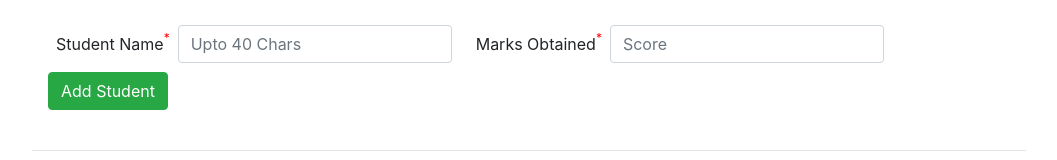
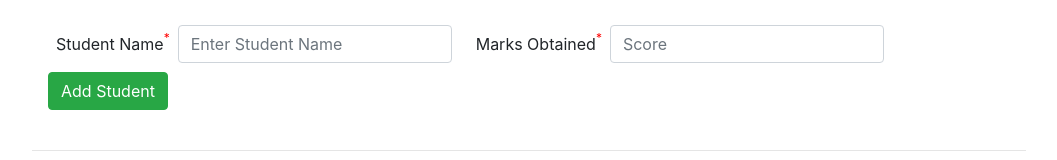
Before and after one commit to vivmehra/studentlist, a React (Create React App) app: page / in a window 1280 px wide. Shown: the top 160 px of the page, without its empty margins (111-1168 px from the left). Built offline with nearby package versions, Linux system fonts and the light colour scheme.

Commit message:
Fixed some issues

```diff
--- a/src/StudentItem.jsx
+++ b/src/StudentItem.jsx
@@ -101,7 +101,7 @@ export default class StudentItem extends Component {
 							ref={(input) => {
 								this.studentNameField = input;
 							}}
-							maxLength = '40'
+							maxLength = '255'
 						/>
 							</td>
 							<td>
@@ -114,7 +114,7 @@ export default class StudentItem extends Component {
 							ref={(input) => {
 								this.scoreField = input;
 							}}
-							maxLength = '3'
+							maxLength = '5'
 						/>
 							</td>
 							<td>
--- a/src/StudentList.css
+++ b/src/StudentList.css
@@ -5,6 +5,7 @@
 
 .dividetds td{
 	width: 38% !important;
+	word-break: break-all;
 }
 #main-container {
 	width: 80% !important;
--- a/src/StudentList.jsx
+++ b/src/StudentList.jsx
@@ -114,13 +114,13 @@ export default class StudentList extends Component {
 							type="text"
 							id="sname"
 							className="form-control"
-							placeholder="Upto 40 Chars"
+							placeholder="Enter Student Name"
 							onChange={(e) => this.onChangeHandler(e)}
 							onKeyPress={(e) => this.handleKeyPress(e)}
 							ref={(input) => {
 								this.studentNameField = input;
 							}}
-							maxLength = '40'
+							maxLength = '255'
 						/>
 					</div>
 					<div className="form-group mx-sm-3 mb-2">
@@ -137,7 +137,7 @@ export default class StudentList extends Component {
 							ref={(input) => {
 								this.scoreField = input;
 							}}
-							maxLength = '3'
+							maxLength = '5'
 						/>
 					</div>
 					<button type="button" onClick={(e) => this.addStudent(e)} className="btn btn-success mb-2">
--- a/src/Utilities.jsx
+++ b/src/Utilities.jsx
@@ -3,6 +3,9 @@ export const inputDataErrorMessageUtil = (name, score) =>{
     if(name === '' && score === ''){
          ErrorMessage = 'Please enter valid Student Name and Score';
          return ErrorMessage;
+    }else if(name === '' && (score === '' || score < 0 || score > 100 || isNaN(score))){
+        ErrorMessage = 'Please enter valid Student Name and Score';
+        return ErrorMessage;
     }else if(name === '' && score !== ''){
         ErrorMessage = 'Please enter valid Student Name';
         return ErrorMessage;
```
